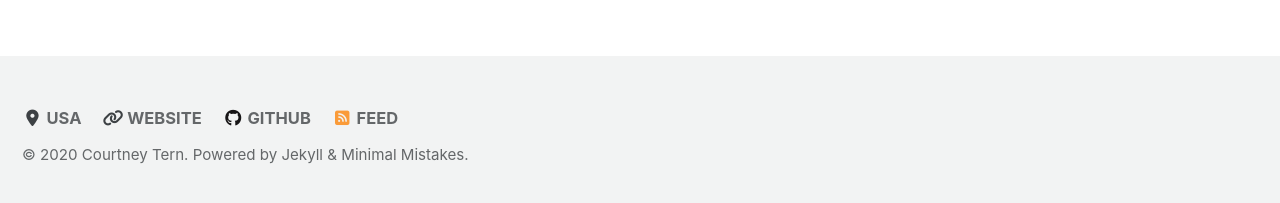
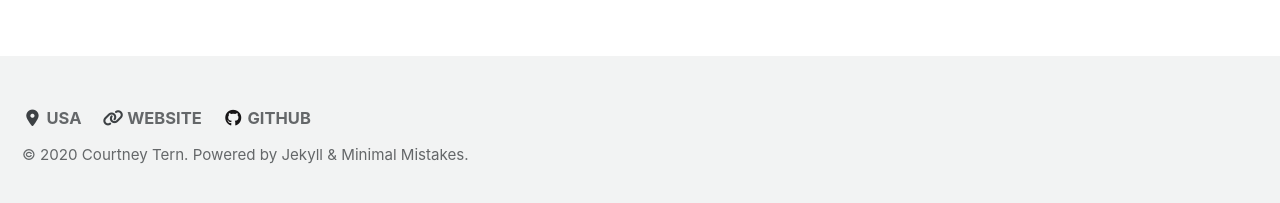
Before and after one commit to courtneytern/courtneytern.github.io, a Jekyll site: the page built from index.html, in a window 1280 px wide. Shown: the part 689-892 px from the top of the page. Built offline with Jekyll 4.4.1, drawn with Linux system fonts in a browser that asks for light colours; cached includes are drawn as plain includes; nearby versions of some CDN libraries; the list of posts is cut into pages by our own code.

Commit message:
Update footer.html

```diff
--- a/_includes/footer.html
+++ b/_includes/footer.html
@@ -1,8 +1,8 @@
 <div class="page__footer-follow">
   <ul class="social-icons">
-    {% if site.data.ui-text[site.locale].follow_label %}
+    <!-- {% if site.data.ui-text[site.locale].follow_label %}
       <li><strong>{{ site.data.ui-text[site.locale].follow_label }}</strong></li>
-    {% endif %}
+    {% endif %} -->
 
     {% if site.footer.links %}
       {% for link in site.footer.links %}
@@ -12,7 +12,7 @@
       {% endfor %}
     {% endif %}
 
-    <li><a href="{% if site.atom_feed.path %}{{ site.atom_feed.path }}{% else %}{{ '/feed.xml' | relative_url }}{% endif %}"><i class="fas fa-fw fa-rss-square" aria-hidden="true"></i> {{ site.data.ui-text[site.locale].feed_label | default: "Feed" }}</a></li>
+    <!-- <li><a href="{% if site.atom_feed.path %}{{ site.atom_feed.path }}{% else %}{{ '/feed.xml' | relative_url }}{% endif %}"><i class="fas fa-fw fa-rss-square" aria-hidden="true"></i> {{ site.data.ui-text[site.locale].feed_label | default: "Feed" }}</a></li> -->
   </ul>
 </div>
 
```
